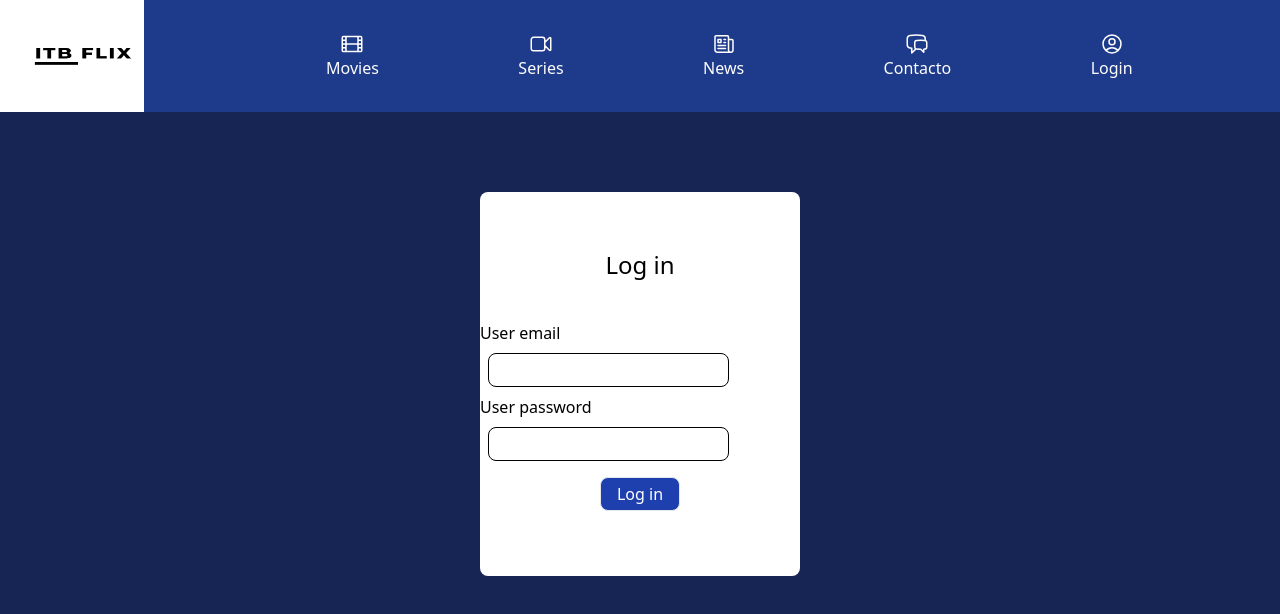
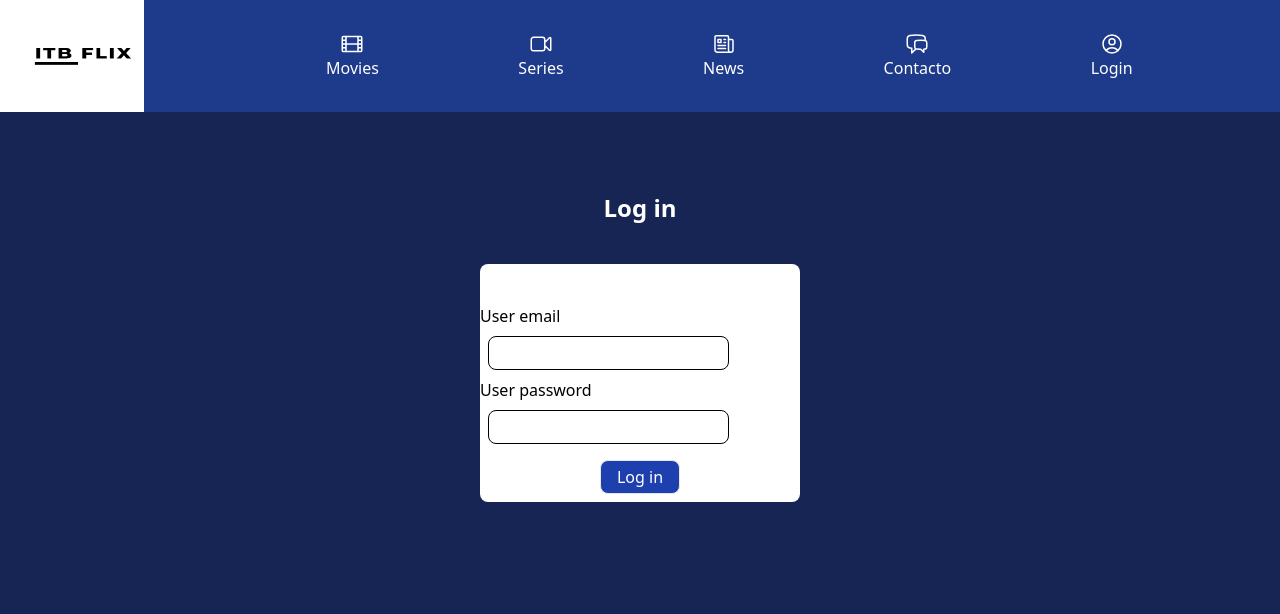
Before and after one commit to yenevielroberts/ITBFLIX_REACT, a React (Vite) app: page /login in a window 1280 px wide. Shown: the top 614 px of the page. Built offline with nearby package versions, Linux system fonts and the light colour scheme.

Commit message:
Cambio en el titulo

```diff
--- a/src/components/Contacto.jsx
+++ b/src/components/Contacto.jsx
@@ -3,7 +3,7 @@ const Contacto=()=>{
     return(
 
         <div className="flex flex-col justify-center items-center">
-            <h1 className="text-2xl text-white justify-start mb-10">Contacta con nosotros</h1>
+            <h1 className="text-2xl font-bold text-white justify-start mb-10">Contacta con nosotros</h1>
             <div className="flex flex-col bg-white w-3/12 h-fit justify-center items-center rounded-lg">
              <form className="flex flex-col justify-center items-center mt-5">
 
--- a/src/components/login.jsx
+++ b/src/components/login.jsx
@@ -104,9 +104,10 @@ const LoginFormulario=()=>{
     return(
 
         <main>
-            <div className="flex justify-center">
-                <div className="flex flex-col bg-white w-3/12 h-96  justify-center items-center rounded-lg">
-                    <h1 className="text-2xl justify-start">Log in</h1>
+            <div className="flex flex-col justify-center items-center">
+                  <h1 className="text-2xl font-bold text-white justify-start mb-10">Log in</h1>
+                <div className="flex flex-col bg-white w-3/12 h-auto  justify-center items-center rounded-lg">
+
                         {/**si el objeto submitMessage no es null renderiza */}
                     {displayMessage &&(
 
--- a/src/db/data.json
+++ b/src/db/data.json
@@ -51,7 +51,7 @@
     ],
     "actores":[
         {"id":1,"image":"/img/actores/alexanderDreymon.png"},
-        {"id":2,"image":"/img/actores/nafessawilliams.pn"},
+        {"id":2,"image":"/img/actores/nafessawilliams.png"},
         {"id":3,"image":"/img/actores/emilyblunt.webp"},
         {"id":4,"image":"/img/actores/chinaann.png"},
         {"id":5,"image":"/img/actores/saoirseronan.png"}
```
